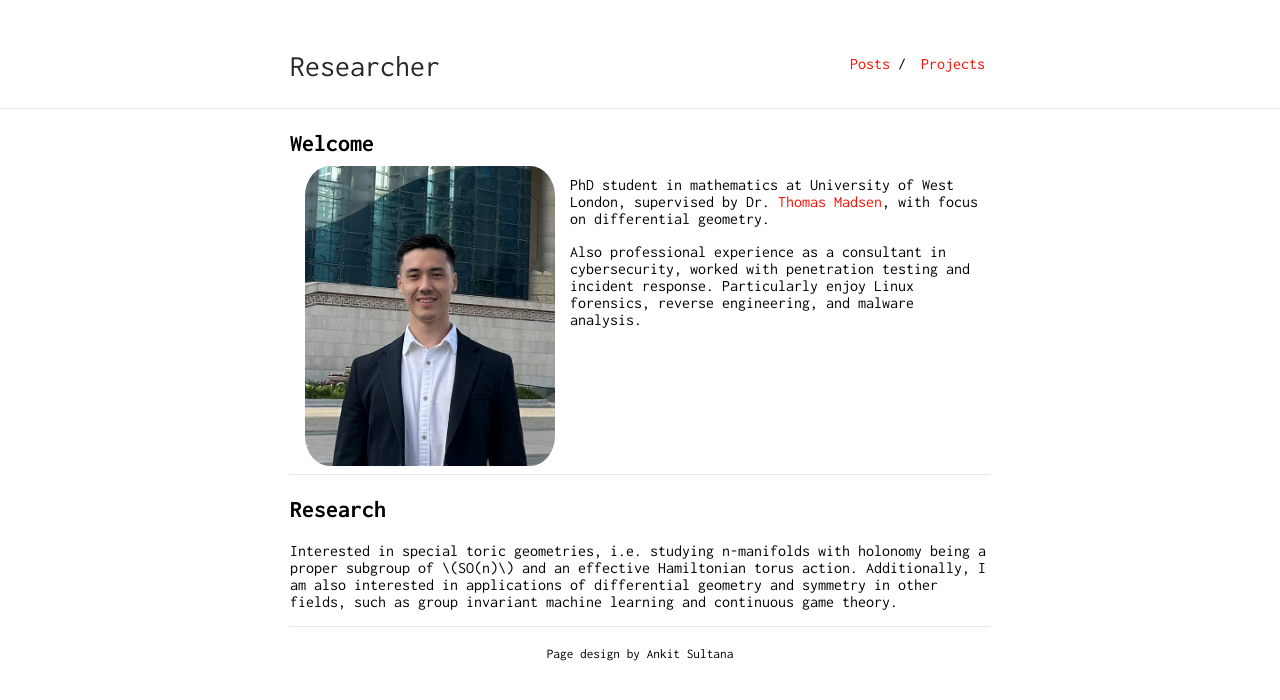
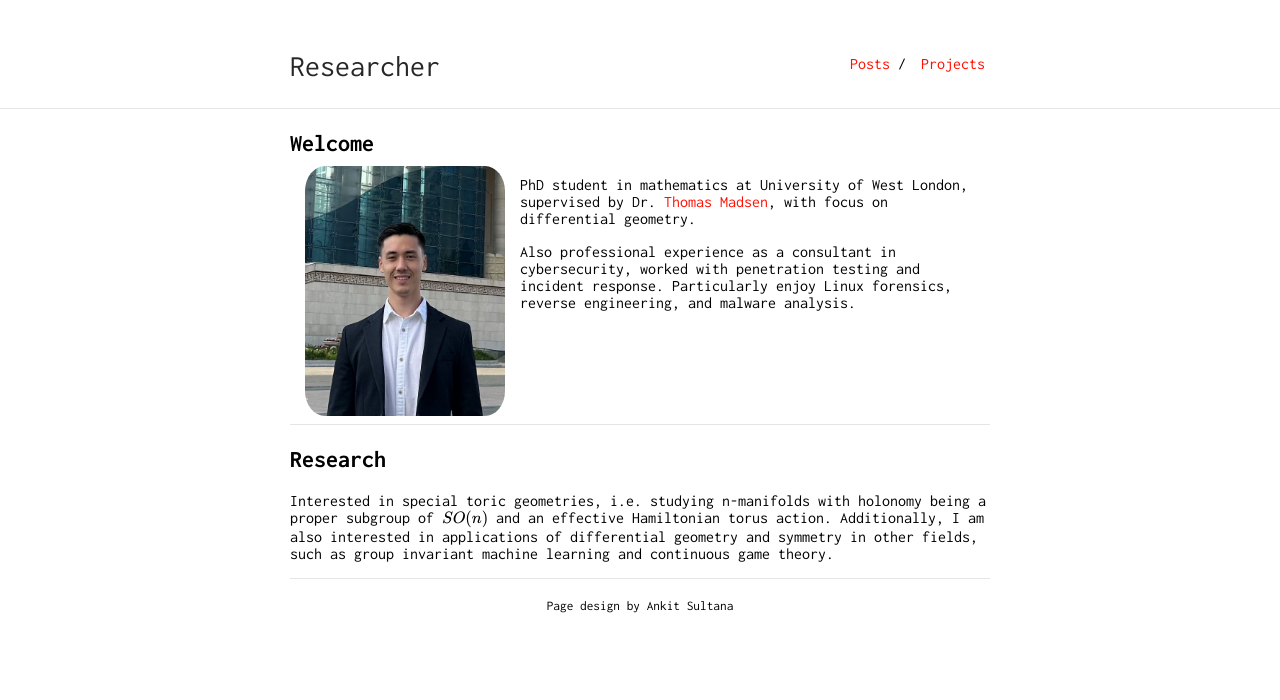
Before and after one commit to jleungs/jleungs.github.io, a Jekyll site: the page built from index.md, in a window 1280 px wide. Shown: the top 700 px of the page. Built offline with Jekyll 4.4.1, drawn with Linux system fonts in a browser that asks for light colours; formulas are drawn with MathJax 3; our own code applies the rules of GitHub Pages for plain Markdown files.

Commit message:
added mathjax and resize img

```diff
--- a/_layouts/default.html
+++ b/_layouts/default.html
@@ -52,6 +52,8 @@
     {% else %}
         <meta name="twitter:image" content="{{ site.profile_picture }}">
     {% endif %}
+    <!-- for writing math -->
+    <script src="https://cdn.mathjax.org/mathjax/latest/MathJax.js?config=TeX-AMS-MML_HTMLorMML" type="text/javascript"></script>
 </head>
 <body>
     <div class="wrapper">
--- a/_sass/vars.scss
+++ b/_sass/vars.scss
@@ -3,8 +3,8 @@
  */
 
 $accent: #FF0F00;
-$image-height: 300px;
-$image-width: 250px;
+$image-height: 250px;
+$image-width: 200px;
 
 /*
  * Build Variables, don't touch
```
